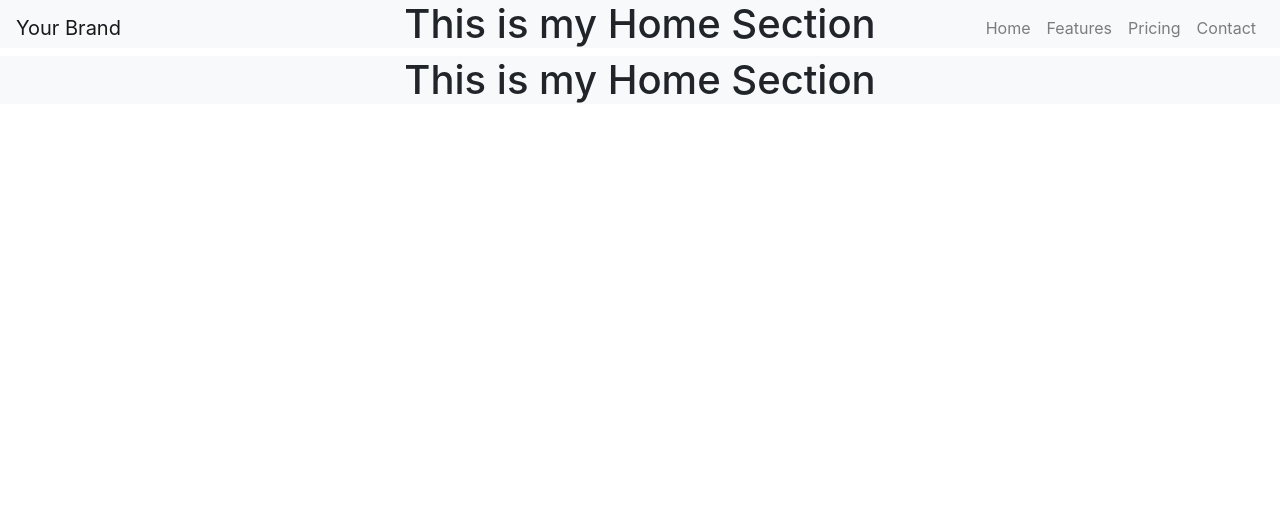
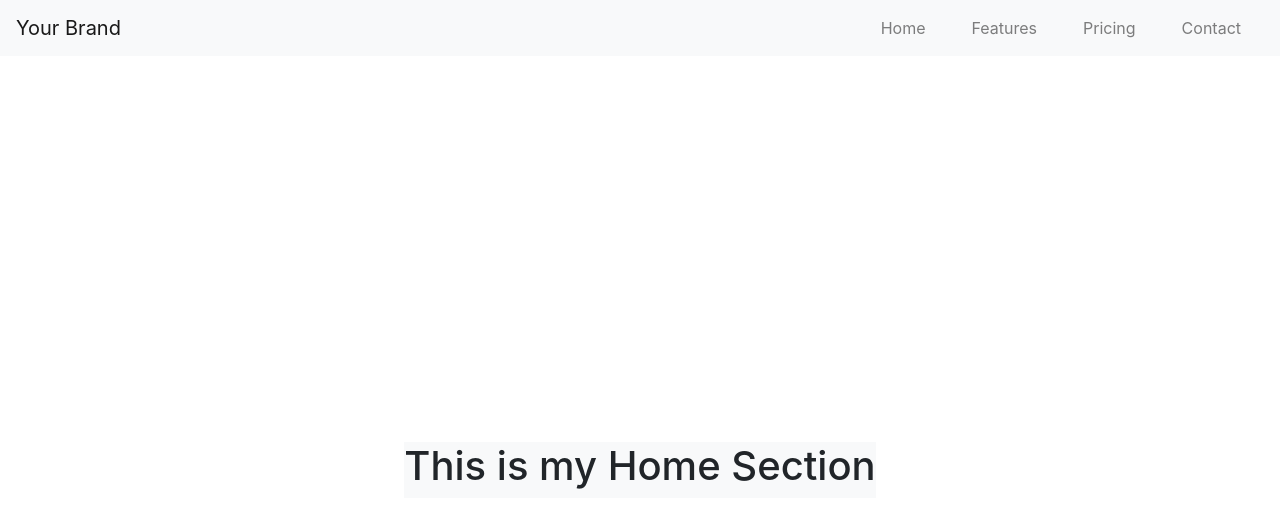
Before and after one commit to YenugantiVijay/SkillCraft-Technology, a plain HTML site: page SCT_WD_1/index.html in a window 1280 px wide. Shown: the top 528 px of the page. Drawn offline with nearby package versions, Linux system fonts and the light colour scheme.

Commit message:
Update style.css

```diff
--- a/SCT_WD_1/style.css
+++ b/SCT_WD_1/style.css
@@ -1,33 +1,63 @@
-/* Navbar Background Change on Scroll */
-.scrolled {
-	background-color: rgba(0, 0, 0, 0.8);
-	box-shadow: 0 4px 6px rgba(0, 0, 0, 0.1);
+/* style.css */
+body {
+	padding-top: 70px; /* Adjust as needed to prevent content overlap */
 }
 
-/* Hover Effect on Navbar Links */
-.nav-link {
-	position: relative;
-	padding: 5px 10px;
-	transition: color 0.3s ease-in-out;
+.navbar {
+	transition: box-shadow 0.3s ease-in-out; /* For smooth shadow transition */
+	background-color: #f8f9fa; /* Example background color */
 }
 
-.nav-link:hover {
-	color: #facc15; /* Yellow Color */
+.navbar.scrolled {
+	box-shadow: 0 4px 8px rgba(0, 0, 0, 0.1);
+	background-color: #fff; /* Change background color on scroll if desired */
 }
 
-/* Underline Animation */
-.nav-link::after {
+.navbar-nav .nav-link {
+	position: relative;
+	margin: 0 15px; /* Adjust spacing between nav items */
+	color: #343a40; /* Example color */
+}
+
+.navbar-nav .nav-link:hover {
+	color: #007bff; /* Example hover color */
+}
+
+.navbar-nav .nav-link::after {
 	content: "";
 	position: absolute;
 	left: 0;
-	bottom: -2px;
-	width: 100%;
-	height: 2px;
-	background-color: #facc15;
-	transform: scaleX(0);
-	transition: transform 0.3s ease-in-out;
+	bottom: -2px; /* Adjust underline position */
+	width: 0;
+	height: 2px; /* Adjust underline thickness */
+	background-color: #007bff; /* Example underline color */
+	transition: width 0.3s ease-in-out; /* For smooth underline animation */
 }
 
-.nav-link:hover::after {
-	transform: scaleX(1);
+.navbar-nav .nav-link:hover::after {
+	width: 100%;
 }
+
+/* Home Section */
+.section {
+	display: flex;
+	flex-direction: column;
+	justify-content: center;
+	align-items: center;
+	height: 100vh;
+}
+
+/* Small devices - Hamburger menu styling */
+@media (max-width: 991px) {
+	.navbar-nav {
+		text-align: center; /* Center menu items on small screens */
+	}
+
+	.navbar-nav .nav-link {
+		margin: 10px 0; /* Adjust spacing between stacked nav items */
+	}
+
+	.navbar-toggler {
+		border: none;
+	}
+}
```
